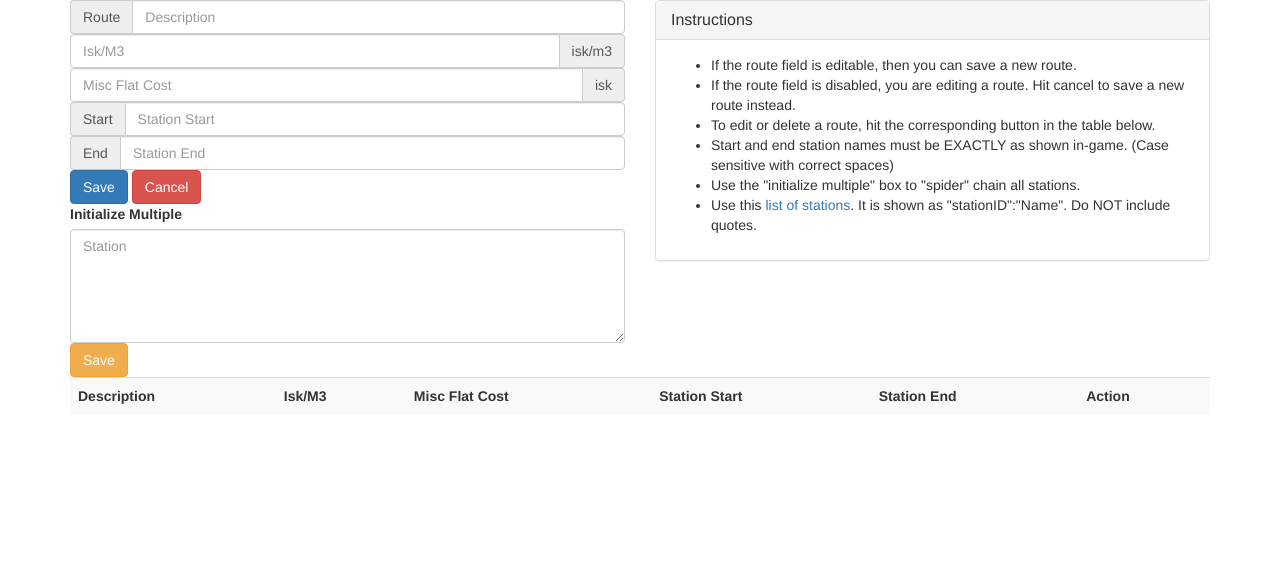
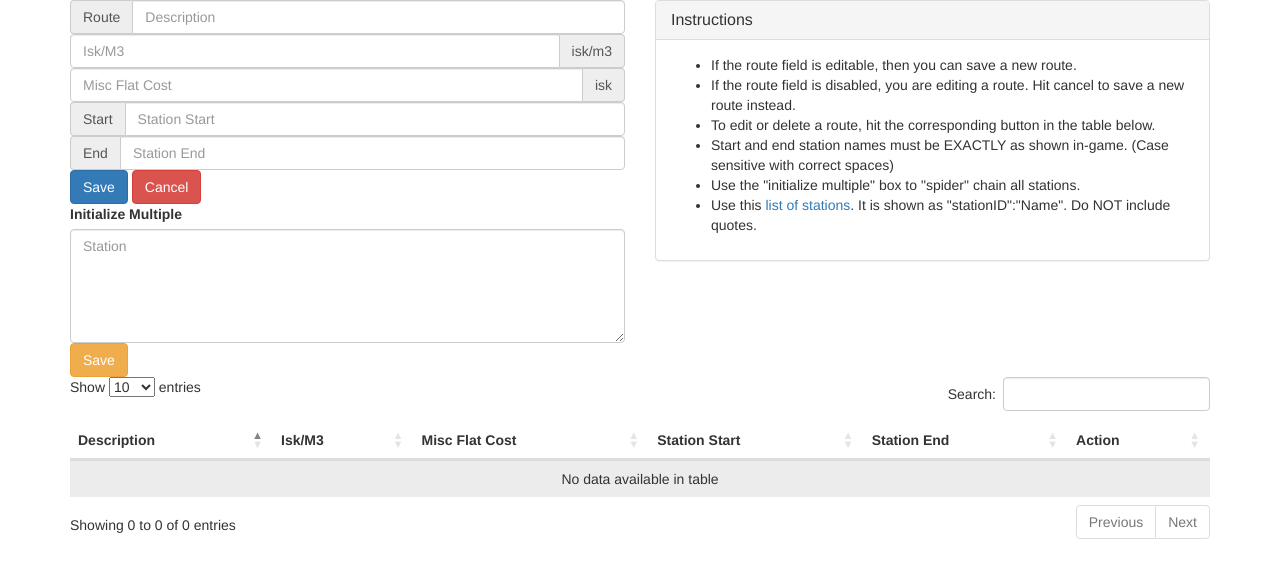
Before and after one commit to macalik/TITDev, a Flask app: template templates/jf_admin.html in a window 1280 px wide. Shown: the top 578 px of the page. Run offline with Flask 2, Linux system fonts and the light colour scheme; the template is opened without the code that fills it, so the values that code supplies are empty; parts of the project's set-up code (start-up, migrations or seed data) failed here and were passed over; some libraries are stand-ins or nearby versions.

Commit message:
Add support for datatables
Add datatables to various pages

```diff
--- /dev/null
+++ b/static/datatables.js
@@ -0,0 +1,3 @@
+$(document).ready(function() {
+    $('table.datatables').DataTable();
+} );
--- a/templates/base.html
+++ b/templates/base.html
@@ -3,8 +3,16 @@
 
 {% block styles %}
 {{super()}}
-    <link rel="stylesheet" href="{{url_for('static', filename='base.css')}}">
+<link rel="stylesheet" type="text/css" href="https://cdn.datatables.net/1.10.9/css/dataTables.bootstrap.min.css">
+<link rel="stylesheet" type="text/css" href="{{url_for('static', filename='base.css')}}">
 {% endblock styles %}
+
+{% block scripts %}
+{{super()}}
+<script src="https://cdn.datatables.net/1.10.9/js/jquery.dataTables.min.js"></script>
+<script src="https://cdn.datatables.net/1.10.9/js/dataTables.bootstrap.min.js"></script>
+<script src="{{url_for('static', filename='datatables.js')}}"></script>
+{% endblock scripts %}
 
 {% block navbar %}
 {% if session.UI_Roles: %}
--- a/templates/jf_admin.html
+++ b/templates/jf_admin.html
@@ -65,7 +65,8 @@
         </div>
         <div class="row">
             <div class="col-md-12">
-                <table class="table table-striped">
+                <table class="table table-striped datatables">
+                    <thead>
                         <tr>
                             <th>Description</th>
                             <th>Isk/M3</th>
@@ -74,6 +75,8 @@
                             <th>Station End</th>
                             <th>Action</th>
                         </tr>
+                    </thead>
+                    <tbody>
                         {% for route in route_list %}
                         <tr>
                             <td>{{route[1]}}</td>
@@ -90,6 +93,7 @@
                             </td>
                         </tr>
                         {% endfor %}
+                    </tbody>
                 </table>
             </div>
         </div>
--- a/templates/site_admin.html
+++ b/templates/site_admin.html
@@ -38,13 +38,16 @@
         </div>
         <div class="row">
             <div class="col-md-12">
-                <table class="table table-hover table-condensed">
+                <table class="table table-hover table-condensed datatables">
+                    <thead>
                         <tr>
                             <th>Character</th>
                             <th>CharacterOwnerHash</th>
                             <th>Corporation</th>
                             <th>Alliance</th>
                         </tr>
+                    </thead>
+                    <tbody>
                     {% for user in user_list %}
                         <tr>
                             {% for info in user %}
@@ -52,6 +55,7 @@
                             {% endfor %}
                         </tr>
                     {% endfor %}
+                    </tbody>
                 </table>
             </div>
         </div>
```
Also changed, not shown: templates/jf.html (+10 -2 lines). Lines whose indentation alone changed are shown as unchanged.
